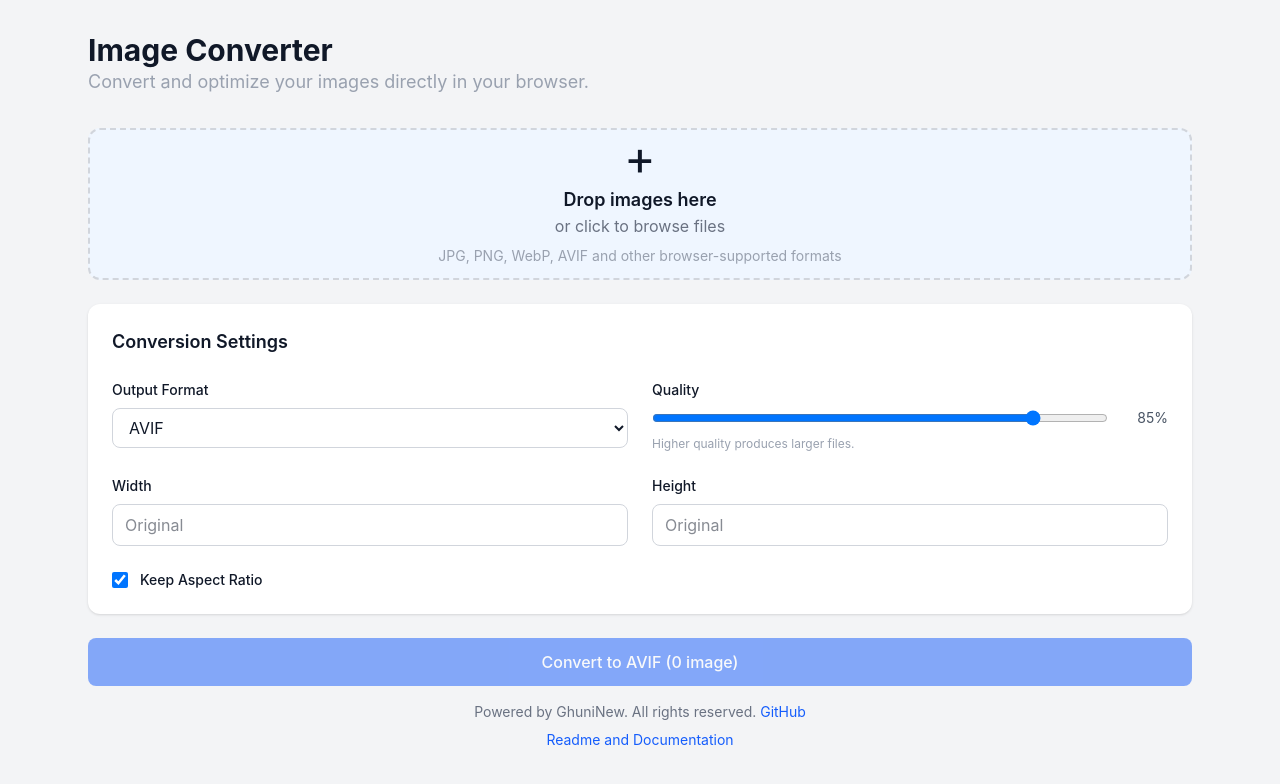
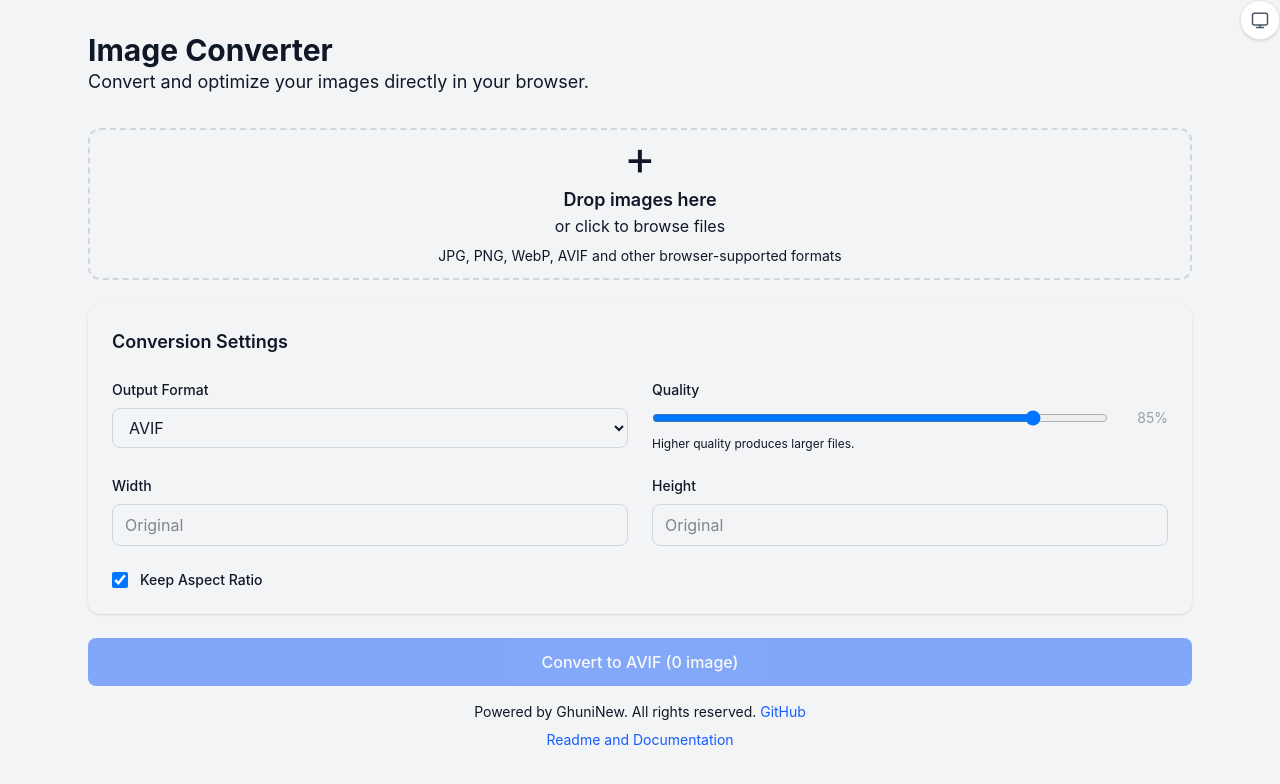
Before and after one commit to ghuninew1/React-Image-Converter, a React (Vite) app: page / in a window 1280 px wide. Shown: the top 784 px of the page. Built offline with nearby package versions, Linux system fonts and the light colour scheme.

Commit message:
update Theme

```diff
--- a/index.html
+++ b/index.html
@@ -9,6 +9,19 @@
     </head>
     <body>
         <div id="root"></div>
+        <script>
+            (() => {
+                const storedTheme = localStorage.getItem("theme");
+                const systemTheme = window.matchMedia("(prefers-color-scheme: dark)").matches ? "dark" : "light";
+
+                const theme = ["light", "dark", "system"].includes(storedTheme) ? storedTheme : "system";
+
+                document.documentElement.classList.toggle(
+                    "dark",
+                    theme === "dark" || (theme === "system" && systemTheme === "dark"),
+                );
+            })();
+        </script>
         <script type="module" src="/src/main.jsx"></script>
     </body>
 </html>
--- a/package.json
+++ b/package.json
@@ -1,7 +1,7 @@
 {
   "name": "React-Image-Converter",
   "private": true,
-  "version": "1.0.1",
+  "version": "1.1.0",
   "type": "module",
   "author": "GhuniNew",
   "scripts": {
--- a/src/App.jsx
+++ b/src/App.jsx
@@ -1,13 +1,15 @@
 import Header from "./components/Header";
 import ImageConverter from "./components/ImageConverter";
+import ThemeToggle from "./components/ThemeToggle";
 
 function App() {
     return (
-        <main className="min-h-screen bg-gray-100 text-gray-900">
+        <main className="relative min-h-screen bg-gray-100 text-gray-900 dark:bg-gray-900 dark:text-white">
+            <ThemeToggle />
             <div className="mx-auto max-w-6xl px-6 py-8">
                 <Header />
                 <ImageConverter />
-                <p className="mt-4 text-center text-sm text-gray-500">
+                <p className="mt-4 text-center text-sm">
                     Powered by {"GhuniNew"}. All rights reserved.{" "}
                     <a
                         href="https://github.com/ghuninew1/React-Image-Converter"
@@ -16,7 +18,7 @@ function App() {
                         GitHub
                     </a>
                 </p>
-                <p className="mt-2 text-center text-sm text-gray-500">
+                <p className="mt-2 text-center text-sm">
                     <a
                         href="https://github.com/ghuninew1/React-Image-Converter/blob/main/README.md"
                         className="text-blue-600 hover:underline"
@@ -24,6 +26,7 @@ function App() {
                         Readme and Documentation
                     </a>
                 </p>
+                {/* <div className="bg-white text-black dark:bg-gray-900 dark:text-white">Theme Test</div> */}
             </div>
         </main>
     );
--- a/src/components/ConverterSettings.jsx
+++ b/src/components/ConverterSettings.jsx
@@ -12,7 +12,7 @@ function ConverterSettings({ settings, onChange }) {
     const isPng = settings.format === "png";
 
     return (
-        <section className="mt-4 md:mt-6  rounded-xl bg-white p-6 shadow-sm md:col-span-2">
+        <section className="mt-4 md:mt-6  rounded-xl p-6 shadow-sm md:col-span-2 bg-gray-100 text-gray-900 dark:bg-gray-900 dark:text-white">
             <h2 className="text-lg font-semibold">Conversion Settings</h2>
 
             <div className="mt-6 grid gap-6 sm:grid-cols-2">
@@ -26,7 +26,7 @@ function ConverterSettings({ settings, onChange }) {
                         name="format"
                         value={settings.format}
                         onChange={handleChange}
-                        className="w-full rounded-lg border border-gray-300 bg-white px-3 py-2 outline-none focus:border-blue-500 focus:ring-2 focus:ring-blue-100"
+                        className="w-full rounded-lg border border-gray-300 px-3 py-2 outline-none focus:border-blue-500 focus:ring-2 focus:ring-blue-100"
                     >
                         <option value="webp">WebP</option>
                         <option value="avif">AVIF</option>
@@ -54,12 +54,12 @@ function ConverterSettings({ settings, onChange }) {
                             className={cx("flex-1", isPng && "cursor-not-allowed opacity-40")}
                         />
 
-                        <span className={cx("w-12 text-right text-sm", isPng ? "text-gray-400" : "text-gray-600")}>
+                        <span className={cx("w-12 text-right text-sm", isPng ? " text-gray-900 dark:text-gray-400" : "text-gray-400 dark:text-gray-300")}>
                             {isPng ? "—" : `${settings.quality}%`}
                         </span>
                     </div>
 
-                    <p className="mt-2 text-xs text-gray-400">
+                    <p className="mt-2 text-xs">
                         {isPng ? "Not applicable for PNG (Lossless)" : "Higher quality produces larger files."}
                     </p>
                 </div>
--- a/src/components/DropZone.jsx
+++ b/src/components/DropZone.jsx
@@ -37,7 +37,7 @@ function DropZone({ onFiles }) {
             onDrop={handleDrop}
             onClick={() => inputRef.current?.click()}
             className={cx(
-                "flex min-h-10 md:min-h-20 cursor-pointer flex-col items-center justify-center rounded-xl border-2 border-dashed p-1 text-center transition-colors",
+                "flex min-h-10 md:min-h-20 cursor-pointer flex-col items-center justify-center rounded-xl border-2 border-dashed p-1 text-center transition-colors bg-gray-100 text-gray-900 dark:bg-gray-900 dark:text-white",
                 isDragging ? "border-blue-500 bg-blue-500" : "border-gray-300 bg-blue-50 hover:border-gray-400",
                 hasFiles && "border-green-500 bg-green-100 hover:border-green-400 hover:bg-green-200",
             )}
@@ -55,9 +55,9 @@ function DropZone({ onFiles }) {
 
             <h2 className="text-md md:text-lg font-semibold">Drop images here</h2>
 
-            <p className="text-sm md:text-base text-gray-500">or click to browse files</p>
+            <p className="text-sm md:text-base">or click to browse files</p>
 
-            <p className="m-2 text-xs md:text-sm text-gray-400">JPG, PNG, WebP, AVIF and other browser-supported formats</p>
+            <p className="m-2 text-xs md:text-sm">JPG, PNG, WebP, AVIF and other browser-supported formats</p>
         </div>
     );
 }
--- a/src/components/FileItem.jsx
+++ b/src/components/FileItem.jsx
@@ -59,7 +59,7 @@ function FileItem({ file, onRemove }) {
             <div className="min-w-0 flex-1 items-center justify-center text-center md:text-left md:ml-4 ">
                 <p className="truncate text-sm md:text-lg font-medium">{file.name}</p>
 
-                <div className="mt-1 text-sm text-gray-500">
+                <div className="mt-1 text-sm">
                     <p>Original: {formatFileSize(file.size)}</p>
 
                     <p>
--- a/src/components/FileList.jsx
+++ b/src/components/FileList.jsx
@@ -6,12 +6,12 @@ function FileList({ files, onRemove, onClear }) {
     }
 
     return (
-        <section className="mt-6 rounded-xl bg-white p-6 shadow-sm">
+        <section className="mt-6 rounded-xl p-6 shadow-sm">
             <div className="mb-4 flex items-center justify-between">
                 <div>
                     <h2 className="font-semibold">Selected Images</h2>
 
-                    <p className="mt-1 text-sm text-gray-500">
+                    <p className="mt-1 text-sm">
                         {files.length} image{files.length > 1 ? "s" : ""}
                     </p>
                 </div>
--- a/src/components/Header.jsx
+++ b/src/components/Header.jsx
@@ -3,7 +3,7 @@ function Header() {
         <header className="mb-8">
             <h1 className="text-2xl md:text-3xl font-bold">Image Converter </h1>
 
-            <span className="mt-2 text-gray-400 md:text-lg">
+            <span className="mt-2 md:text-lg">
                 Convert and optimize your images directly in your browser.{" "}
             </span>
         </header>
--- /dev/null
+++ b/src/components/ThemeToggle.jsx
@@ -0,0 +1,115 @@
+import { useTheme } from "../hooks/useTheme";
+import { cx } from "../utils/cx";
+
+const SunIcon = () => (
+    <svg viewBox="0 0 24 24" fill="none" stroke="currentColor" strokeWidth="1.8" className="size-5" aria-hidden="true">
+        <circle cx="12" cy="12" r="4" />
+        <path
+            strokeLinecap="round"
+            d="M12 2v2M12 20v2M4.93 4.93l1.41 1.41M17.66 17.66l1.41 1.41M2 12h2M20 12h2M4.93 19.07l1.41-1.41M17.66 6.34l1.41-1.41"
+        />
+    </svg>
+);
+
+const MoonIcon = () => (
+    <svg viewBox="0 0 24 24" fill="none" stroke="currentColor" strokeWidth="1.8" className="size-5" aria-hidden="true">
+        <path
+            strokeLinecap="round"
+            strokeLinejoin="round"
+            d="M21 12.79A9 9 0 1 1 11.21 3
+         7 7 0 0 0 21 12.79Z"
+        />
+    </svg>
+);
+
+const SystemIcon = () => (
+    <svg viewBox="0 0 24 24" fill="none" stroke="currentColor" strokeWidth="1.8" className="size-5" aria-hidden="true">
+        <rect x="3" y="4" width="18" height="14" rx="2" />
+        <path strokeLinecap="round" d="M8 21h8M12 18v3" />
+    </svg>
+);
+
+const ThemeToggle = () => {
+    const { theme, setTheme, themes } = useTheme();
+
+    const options = [
+        {
+            value: themes.LIGHT,
+            label: "Light",
+            icon: <SunIcon />,
+        },
+        {
+            value: themes.DARK,
+            label: "Dark",
+            icon: <MoonIcon />,
+        },
+        {
+            value: themes.SYSTEM,
+            label: "System",
+            icon: <SystemIcon />,
+        },
+    ];
+
+    const currentOption = options.find((option) => option.value === theme) ?? options[2];
+
+    return (
+        <div className="group absolute right-0 top-0">
+            {/* Theme options */}
+            <div
+                className={cx(
+                    "absolute right-0 top-0",
+                    "flex items-center gap-1",
+                    "transition-all duration-200",
+                    "pointer-events-none opacity-0",
+                    "group-hover:pointer-events-auto group-hover:opacity-100",
+                    "group-focus-within:pointer-events-auto group-focus-within:opacity-100",
+                )}
+            >
+                {options.map(({ value, label, icon }) => {
+                    const isActive = theme === value;
+
+                    return (
+                        <button
+                            key={value}
+                            type="button"
+                            onClick={() => setTheme(value)}
+                            aria-label={label}
+                            aria-pressed={isActive}
+                            title={label}
+                            className={cx(
+                                "flex size-10 items-center justify-center rounded-full",
+                                "border border-gray-200 bg-white shadow-sm",
+                                "transition-colors",
+                                "dark:border-gray-700 dark:bg-gray-800",
+                                isActive
+                                    ? "text-gray-900 dark:text-white"
+                                    : "text-gray-500 hover:text-gray-900 dark:text-gray-400 dark:hover:text-white",
+                            )}
+                        >
+                            {icon}
+                        </button>
+                    );
+                })}
+            </div>
+
+            {/* Current theme */}
+            <button
+                type="button"
+                aria-label={`Theme: ${currentOption.label}`}
+                title={currentOption.label}
+                className={cx(
+                    "relative z-10 flex size-10 items-center justify-center rounded-full",
+                    "border border-gray-200 bg-white text-gray-600 shadow-sm",
+                    "transition-opacity duration-200",
+                    "group-hover:opacity-0",
+                    "group-focus-within:opacity-0",
+                    "dark:border-gray-700 dark:bg-gray-800 dark:text-gray-300",
+                )}
+            >
+                {currentOption.icon}
+            </button>
+        </div>
+    );
+};
+
+export default ThemeToggle;
--- /dev/null
+++ b/src/hooks/useTheme.js
@@ -0,0 +1,76 @@
+import { useEffect, useState } from "react";
+
+const STORAGE_KEY = "theme";
+
+const THEMES = {
+    LIGHT: "light",
+    DARK: "dark",
+    SYSTEM: "system",
+};
+
+const getSystemTheme = () => (window.matchMedia("(prefers-color-scheme: dark)").matches ? THEMES.DARK : THEMES.LIGHT);
+
+const getStoredTheme = () => {
+    try {
+        const storedTheme = localStorage.getItem(STORAGE_KEY);
+
+        if (Object.values(THEMES).includes(storedTheme)) {
+            return storedTheme;
+        }
+    } catch {
+        // Ignore localStorage errors
+    }
+
+    return THEMES.SYSTEM;
+};
+
+const resolveTheme = (theme) => (theme === THEMES.SYSTEM ? getSystemTheme() : theme);
+
+const applyTheme = (theme) => {
+    document.documentElement.classList.toggle("dark", theme === THEMES.DARK);
+};
+
+export const useTheme = () => {
+    const [theme, setThemeState] = useState(getStoredTheme);
+    const [resolvedTheme, setResolvedTheme] = useState(() => resolveTheme(theme));
+
+    useEffect(() => {
+        const mediaQuery = window.matchMedia("(prefers-color-scheme: dark)");
+
+        const updateTheme = () => {
+            const nextTheme = resolveTheme(theme);
+
+            setResolvedTheme(nextTheme);
+            applyTheme(nextTheme);
+        };
+
+        updateTheme();
+
+        mediaQuery.addEventListener("change", updateTheme);
+
+        return () => {
+            mediaQuery.removeEventListener("change", updateTheme);
+        };
+    }, [theme]);
+
+    const setTheme = (nextTheme) => {
+        if (!Object.values(THEMES).includes(nextTheme)) {
+            return;
+        }
+
+        setThemeState(nextTheme);
+
+        try {
+            localStorage.setItem(STORAGE_KEY, nextTheme);
+        } catch {
+            // Ignore localStorage errors
+        }
+    };
+
+    return {
+        theme,
+        resolvedTheme,
+        setTheme,
+        themes: THEMES,
+    };
+};
--- a/src/index.css
+++ b/src/index.css
@@ -1 +1,3 @@
 @import "tailwindcss";
+
+@custom-variant dark (&:where(.dark, .dark *));
```
Also changed, not shown: 1 other file (tests, documents, lock files or other folders). Lines whose indentation alone changed are shown as unchanged.
